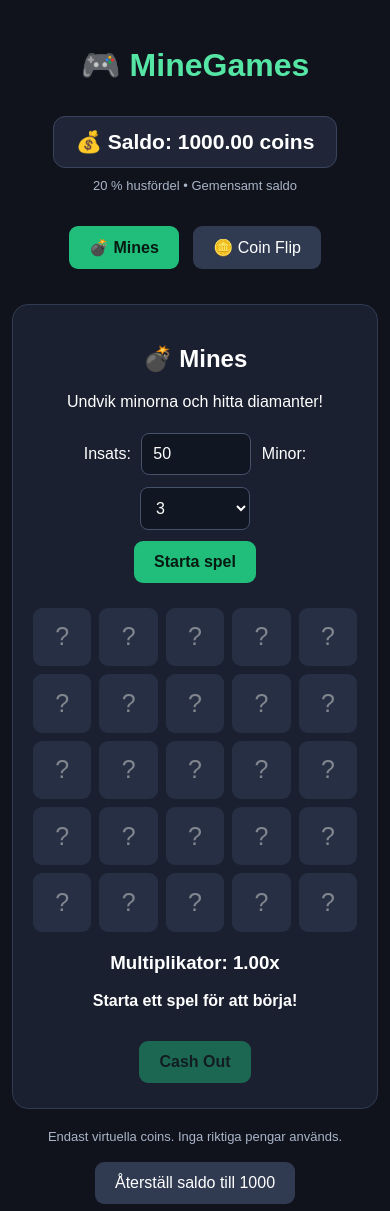
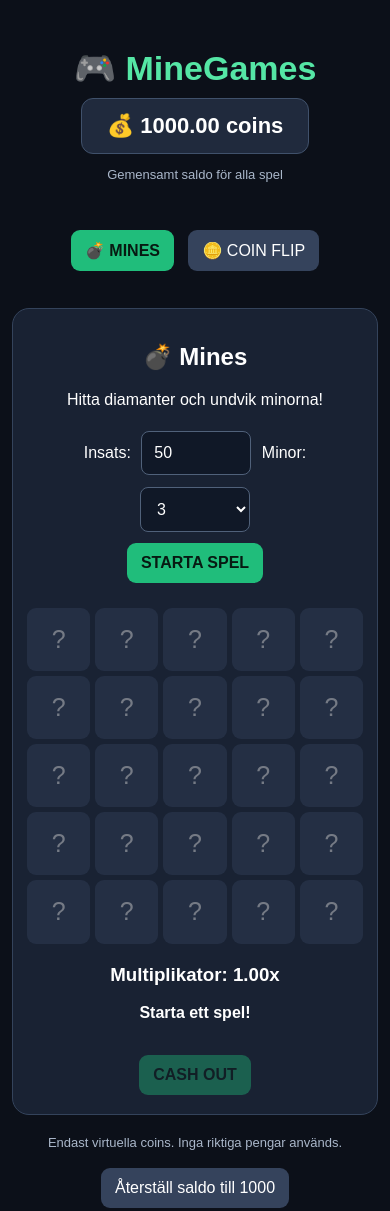
Before and after one commit to Minegamesgg/minegames, a plain HTML site: page index.html in a window 390 px wide. Drawn offline with Linux system fonts and the light colour scheme.

Commit message:
Update index.html

```diff
--- a/index.html
+++ b/index.html
@@ -5,62 +5,85 @@
 <meta charset="UTF-8">
 <meta name="viewport" content="width=device-width, initial-scale=1.0">
 <title>MineGames</title>
+
 <style>
 * { box-sizing: border-box; }
+
 body {
   margin: 0;
+  background: #0c1019;
+  color: white;
   font-family: Arial, sans-serif;
-  background: #10131c;
-  color: white;
   text-align: center;
 }
+
 header { padding: 25px 12px 10px; }
-h1 { color: #55e6a5; font-size: 32px; }
+
+h1 {
+  color: #55e6a5;
+  font-size: 34px;
+  margin-bottom: 10px;
+}
+
 .balance {
   display: inline-block;
-  background: #202638;
-  border: 1px solid #39445c;
+  background: #202a3d;
+  border: 1px solid #40516b;
   border-radius: 12px;
-  padding: 13px 22px;
-  margin: 10px;
-  font-size: 21px;
+  padding: 14px 25px;
+  font-size: 22px;
   font-weight: bold;
 }
-nav { margin: 18px 0; }
+
+nav { margin: 20px 0; }
+
 button {
-  border: 0;
+  border: none;
   border-radius: 9px;
   padding: 12px 20px;
   margin: 5px;
-  background: #303b52;
+  background: #35435c;
   color: white;
   font-size: 16px;
   cursor: pointer;
 }
-button:disabled { opacity: .45; cursor: not-allowed; }
-nav button.active, .primary {
+
+button:disabled {
+  opacity: 0.4;
+  cursor: not-allowed;
+}
+
+button.active, .primary {
   background: #20bd7b;
   color: #071a12;
   font-weight: bold;
 }
-main { max-width: 520px; margin: auto; padding: 12px; }
+
+main {
+  max-width: 520px;
+  margin: auto;
+  padding: 12px;
+}
+
 .panel {
-  background: #1a2030;
-  border: 1px solid #303b52;
-  border-radius: 16px;
-  padding: 20px;
+  background: #192233;
+  border: 1px solid #34435b;
+  border-radius: 17px;
+  padding: 22px;
   margin-bottom: 20px;
 }
+
 input, select {
-  background: #101622;
+  background: #101827;
   color: white;
-  border: 1px solid #46516a;
+  border: 1px solid #50617a;
   border-radius: 8px;
-  padding: 11px;
+  padding: 12px;
   font-size: 16px;
   width: 110px;
   margin: 6px;
 }
+
 .grid {
   display: grid;
   grid-template-columns: repeat(5, 1fr);
@@ -68,45 +91,78 @@ input, select {
   max-width: 360px;
   margin: 20px auto;
 }
+
 .tile {
   aspect-ratio: 1;
-  border: 0;
+  margin: 0;
+  padding: 0;
   border-radius: 9px;
-  background: #35435d;
-  color: white;
+  background: #35445f;
   font-size: 25px;
-  padding: 0;
-  margin: 0;
 }
-.tile.safe { background: #168b61; }
-.tile.mine { background: #bd394c; }
-.coin { font-size: 85px; margin: 20px; min-height: 110px; }
-.result { min-height: 28px; font-weight: bold; }
-.small { color: #aab5c9; font-size: 13px; }
+
+.tile.safe { background: #13865e; }
+.tile.mine { background: #c33b4d; }
+
+.coin {
+  font-size: 95px;
+  min-height: 120px;
+  margin: 20px;
+}
+
+.result {
+  min-height: 30px;
+  font-weight: bold;
+}
+
+.small {
+  color: #aab7ca;
+  font-size: 13px;
+}
+
 .hidden { display: none; }
+
+@media(max-width: 400px) {
+  .panel { padding: 14px; }
+  .grid { gap: 5px; }
+  button { padding: 11px 14px; }
+}
 </style>
 </head>
+
 <body>
 
 <header>
   <h1>🎮 MineGames</h1>
-  <div class="balance">💰 Saldo: <span id="balance">1000</span> coins</div>
-  <div class="small">20 % husfördel • Gemensamt saldo</div>
+  <div class="balance">
+    💰 <span id="balance">1000</span> coins
+  </div>
+  <p class="small">Gemensamt saldo för alla spel</p>
 </header>
 
 <nav>
-  <button id="minesTab" class="active" onclick="showGame('mines')">💣 Mines</button>
-  <button id="coinTab" onclick="showGame('coin')">🪙 Coin Flip</button>
+  <button id="minesTab" class="active" onclick="showGame('mines')">
+    💣 MINES
+  </button>
+
+  <button id="coinTab" onclick="showGame('coin')">
+    🪙 COIN FLIP
+  </button>
 </nav>
 
 <main>
+
+<!-- MINES -->
+
 <section id="minesGame" class="panel">
+
   <h2>💣 Mines</h2>
-  <p>Undvik minorna och hitta diamanter!</p>
+  <p>Hitta diamanter och undvik minorna!</p>
 
   <div>
     <label>Insats:</label>
     <input id="minesBet" type="number" min="1" value="50">
+
     <label>Minor:</label>
     <select id="mineCount">
       <option value="1">1</option>
@@ -118,17 +174,39 @@ input, select {
     </select>
   </div>
 
-  <button class="primary" id="startMines" onclick="startMines()">Starta spel</button>
+  <button class="primary" id="startMines" onclick="startMines()">
+    STARTA SPEL
+  </button>
+
   <div class="grid" id="mineGrid"></div>
 
-  <h3>Multiplikator: <span id="multiplier">1.00</span>x</h3>
-  <p class="result" id="minesResult">Starta ett spel för att börja!</p>
-  <button class="primary" id="cashout" onclick="cashout()" disabled>Cash Out</button>
+  <h3>
+    Multiplikator:
+    <span id="multiplier">1.00</span>x
+  </h3>
+
+  <p class="result" id="minesResult">
+    Starta ett spel!
+  </p>
+
+  <button class="primary" id="cashout" onclick="cashout()" disabled>
+    CASH OUT
+  </button>
+
 </section>
 
+
+<!-- COIN FLIP -->
+
 <section id="coinGame" class="panel hidden">
+
   <h2>🪙 Coin Flip</h2>
-  <p>Välj krona eller klave. Rätt gissning ger 1,6x tillbaka.</p>
+
+  <p>Välj krona eller klave!</p>
+
+  <p class="small">
+    40 % chans att vinna • 2x utbetalning
+  </p>
 
   <div>
     <label>Insats:</label>
@@ -136,25 +214,85 @@ input, select {
   </div>
 
   <div>
-    <button id="heads" onclick="chooseSide('krona')">👑 Krona</button>
-    <button id="tails" onclick="chooseSide('klave')">🦅 Klave</button>
+    <button id="heads" onclick="chooseSide('krona')">
+      👑 KRONA
+    </button>
+
+    <button id="tails" onclick="chooseSide('klave')">
+      🦅 KLAVE
+    </button>
   </div>
 
   <div class="coin" id="coin">🪙</div>
-  <p class="result" id="coinResult">Välj krona eller klave!</p>
-  <button class="primary" onclick="flipCoin()">Kasta myntet</button>
+
+  <p class="result" id="coinResult">
+    Välj en sida!
+  </p>
+
+  <button class="primary" onclick="flipCoin()">
+    KASTA MYNTET
+  </button>
+
 </section>
 
-<p class="small">Endast virtuella coins. Inga riktiga pengar används.</p>
-<button onclick="resetBalance()">Återställ saldo till 1000</button>
+<p class="small">
+  Endast virtuella coins. Inga riktiga pengar används.
+</p>
+
+<button onclick="resetBalance()">
+  Återställ saldo till 1000
+</button>
+
 </main>
 
 <script>
-const HOUSE_EDGE = 0.20;
-const COIN_PAYOUT = 1.6;
+
+// GEMENSAMT SALDO
 
 let savedBalance = localStorage.getItem("minegamesBalance");
-let balance = savedBalance === null ? 1000 : Number(savedBalance);
+
+let balance = savedBalance === null
+  ? 1000
+  : Number(savedBalance);
+
+function updateBalance() {
+  document.getElementById("balance").textContent =
+    balance.toFixed(2);
+
+  localStorage.setItem("minegamesBalance", balance);
+}
+
+
+// SPELFLIKAR
+
+function showGame(game) {
+
+  document.getElementById("minesGame")
+    .classList.toggle("hidden", game !== "mines");
+
+  document.getElementById("coinGame")
+    .classList.toggle("hidden", game !== "coin");
+
+  document.getElementById("minesTab")
+    .classList.toggle("active", game === "mines");
+
+  document.getElementById("coinTab")
+    .classList.toggle("active", game === "coin");
+}
+
+
+// ÅTERSTÄLL SALDO
+
+function resetBalance() {
+
+  if (confirm("Återställ saldo till 1000 coins?")) {
+    balance = 1000;
+    updateBalance();
+  }
+}
+
+
+// MINES
 
 let mines = [];
 let revealed = [];
@@ -162,35 +300,21 @@ let mineBet = 0;
 let mineActive = false;
 let safeCount = 0;
 let mineMultiplier = 1;
-let selectedSide = null;
-
-function updateBalance() {
-  document.getElementById("balance").textContent = balance.toFixed(2);
-  localStorage.setItem("minegamesBalance", balance);
-}
-
-function showGame(game) {
-  document.getElementById("minesGame").classList.toggle("hidden", game !== "mines");
-  document.getElementById("coinGame").classList.toggle("hidden", game !== "coin");
-  document.getElementById("minesTab").classList.toggle("active", game === "mines");
-  document.getElementById("coinTab").classList.toggle("active", game === "coin");
-}
-
-function resetBalance() {
-  if (confirm("Vill du återställa saldot till 1000 coins?")) {
-    balance = 1000;
-    updateBalance();
-  }
-}
 
 function startMines() {
+
   if (mineActive) return;
 
-  const bet = Number(document.getElementById("minesBet").value);
-  const count = Number(document.getElementById("mineCount").value);
+  const bet = Number(
+    document.getElementById("minesBet").value
+  );
+
+  const count = Number(
+    document.getElementById("mineCount").value
+  );
 
   if (!Number.isInteger(bet) || bet < 1 || bet > balance) {
-    alert("Ange en giltig insats som inte överstiger ditt saldo.");
+    alert("Ogiltig insats!");
     return;
   }
 
@@ -206,41 +330,59 @@ function startMines() {
 
   while (mines.length < count) {
     const position = Math.floor(Math.random() * 25);
-    if (!mines.includes(position)) mines.push(position);
+
+    if (!mines.includes(position)) {
+      mines.push(position);
+    }
   }
 
   document.getElementById("minesResult").textContent =
-    "Hitta diamanter och undvik minorna!";
-  document.getElementById("multiplier").textContent = "1.00";
+    "Hitta diamanter!";
+
+  document.getElementById("multiplier").textContent =
+    "1.00";
+
   document.getElementById("cashout").disabled = true;
   document.getElementById("startMines").disabled = true;
 
   renderGrid();
 }
 
+
 function calculateMultiplier() {
+
   const totalSafe = 25 - mines.length;
+
   let fairMultiplier = 1;
 
   for (let i = 0; i < safeCount; i++) {
     fairMultiplier *= (25 - i) / (totalSafe - i);
   }
 
-  return fairMultiplier * (1 - HOUSE_EDGE);
+  return fairMultiplier * 0.8;
 }
 
+
 function renderGrid() {
+
   const grid = document.getElementById("mineGrid");
+
   grid.innerHTML = "";
 
   for (let i = 0; i < 25; i++) {
+
     const tile = document.createElement("button");
+
     tile.className = "tile";
     tile.textContent = "?";
-    tile.disabled = !mineActive || revealed.includes(i);
+
+    tile.disabled =
+      !mineActive || revealed.includes(i);
+
     tile.onclick = () => revealTile(i);
 
     if (revealed.includes(i)) {
+
       if (mines.includes(i)) {
         tile.textContent = "💣";
         tile.classList.add("mine");
@@ -249,105 +391,149 @@ function renderGrid() {
         tile.classList.add("safe");
       }
     }
+
     grid.appendChild(tile);
   }
 }
 
+
 function revealTile(index) {
+
   if (!mineActive || revealed.includes(index)) return;
 
   revealed.push(index);
 
   if (mines.includes(index)) {
+
     mineActive = false;
+
     renderGrid();
 
     document.getElementById("minesResult").textContent =
-      "💥 Du träffade en mina! Du förlorade insatsen.";
+      "💥 Du träffade en mina! Du förlorade.";
+
     document.getElementById("startMines").disabled = false;
     document.getElementById("cashout").disabled = true;
+
     return;
   }
 
   safeCount++;
+
   mineMultiplier = calculateMultiplier();
 
   document.getElementById("multiplier").textContent =
     mineMultiplier.toFixed(2);
 
   document.getElementById("minesResult").textContent =
-    "💎 Snyggt! Du kan fortsätta eller ta ut vinsten.";
+    "💎 Diamant hittad! Ta ut eller fortsätt.";
 
   document.getElementById("cashout").disabled = false;
+
   renderGrid();
 }
 
+
 function cashout() {
+
   if (!mineActive || safeCount === 0) return;
 
   const winnings = mineBet * mineMultiplier;
+
   balance += winnings;
   updateBalance();
 
   mineActive = false;
 
   document.getElementById("minesResult").textContent =
-    "🎉 Du tog ut " + winnings.toFixed(2) + " coins!";
+    "🎉 Du vann " + winnings.toFixed(2) + " coins!";
 
   document.getElementById("cashout").disabled = true;
   document.getElementById("startMines").disabled = false;
+
   renderGrid();
 }
 
+
+// COIN FLIP
+
+let selectedSide = null;
+
 function chooseSide(side) {
+
   selectedSide = side;
 
   document.getElementById("heads").style.outline =
-    side === "krona" ? "2px solid #55e6a5" : "none";
+    side === "krona"
+      ? "2px solid #55e6a5"
+      : "none";
 
   document.getElementById("tails").style.outline =
-    side === "klave" ? "2px solid #55e6a5" : "none";
+    side === "klave"
+      ? "2px solid #55e6a5"
+      : "none";
 
   document.getElementById("coinResult").textContent =
-    "Du valde " + side + ". Tryck på Kasta myntet!";
+    "Du valde " + side + "!";
 }
 
+
 function flipCoin() {
+
   if (!selectedSide) {
     alert("Välj krona eller klave först!");
     return;
   }
 
-  const bet = Number(document.getElementById("coinBet").value);
+  const bet = Number(
+    document.getElementById("coinBet").value
+  );
 
   if (!Number.isInteger(bet) || bet < 1 || bet > balance) {
-    alert("Ange en giltig insats som inte överstiger ditt saldo.");
+    alert("Ogiltig insats!");
     return;
   }
 
   balance -= bet;
   updateBalance();
 
-  const result = Math.random() < 0.5 ? "krona" : "klave";
+  // 40 % chans för spelarens valda sida
+  // 60 % chans för motsatt sida
+
+  const won = Math.random() < 0.40;
+
+  const result = won
+    ? selectedSide
+    : (selectedSide === "krona" ? "klave" : "krona");
 
   document.getElementById("coin").textContent =
     result === "krona" ? "👑" : "🦅";
 
-  if (selectedSide === result) {
-    const winnings = bet * COIN_PAYOUT;
+  if (won) {
+
+    const winnings = bet * 2;
+
     balance += winnings;
     updateBalance();
 
     document.getElementById("coinResult").textContent =
-      "🎉 Rätt! Du vann " + winnings.toFixed(2) + " coins!";
+      "🎉 RÄTT! Du vann " + winnings.toFixed(2) + " coins!";
+
   } else {
+
     document.getElementById("coinResult").textContent =
       "❌ Det blev " + result + ". Du förlorade insatsen.";
+
   }
 }
 
+
+// START
+
 updateBalance();
 renderGrid();
+
 </script>
+
 </body>
 </html>
```
